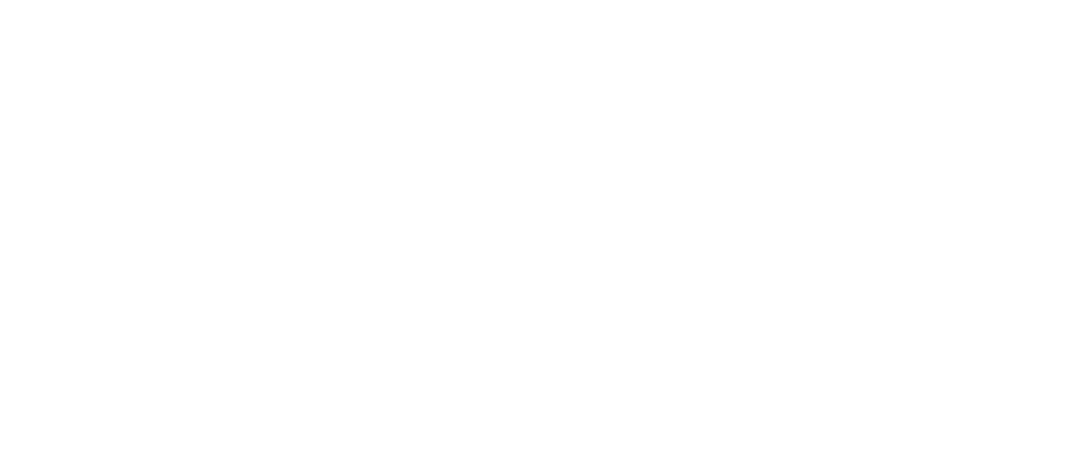
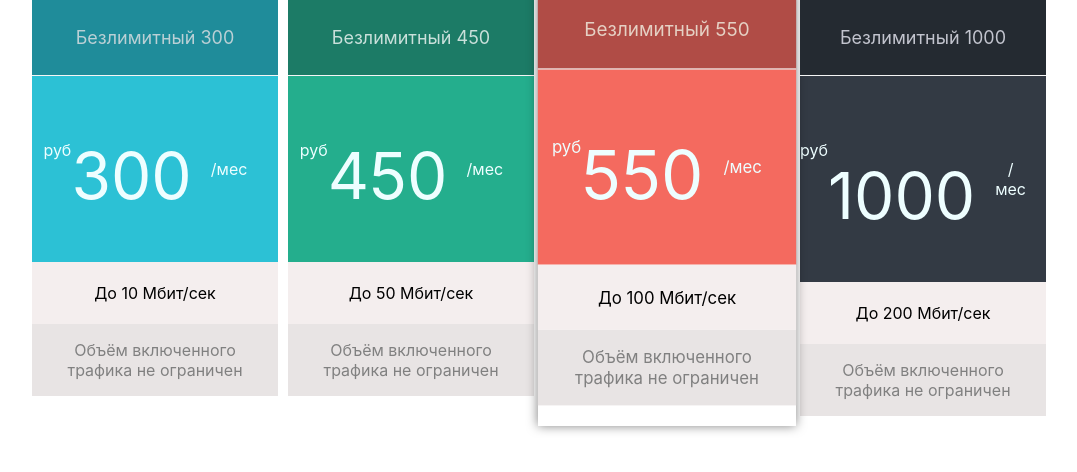
Before and after one commit to JuliaMichaela/23-week-tariff-app, a React (Create React App) app: page / in a window 1280 px wide. Shown: the top 472 px of the page, without its empty margins (101-1178 px from the left). Built offline with nearby package versions, Linux system fonts and the light colour scheme.

Commit message:
added isSelected

```diff
--- a/src/App.js
+++ b/src/App.js
@@ -1,9 +1,49 @@
-import './style/App.css';
+import './styles/App.css';
+import Tariff from './components/Tariff';
+import tariffs from './components/tariffs';
+import themeA from "./styles/300.module.css";
+import themeB from "./styles/450.module.css";
+import themeC from "./styles/550.module.css";
+import themeD from "./styles/1000.module.css";
+
+const rates = [
+  {
+    rate: "300",
+    speed: "10",
+  },
+  {
+    rate: "450",
+    speed: "50",
+  },
+  {
+    rate: "550",
+    speed: "100",
+    isSelected: "selected",
+  },
+  {
+    rate: "1000",
+    speed: "200",
+  },
+];
+
 
 function App() {
+  const themes = [themeA, themeB, themeC, themeD];
   return (
     <div className="App">
-
+      <div className="plans">
+        {rates.map((card, i) => (
+          <Tariff
+          key={i}
+            rate={card.rate}
+            price={card.rate}
+            speed={card.speed}
+            theme={themes[i]}
+            isSelected={card.isSelected}
+          />
+          ))
+        }
+      </div>
     </div>
   );
 }
--- a/src/components/Tariff.jsx
+++ b/src/components/Tariff.jsx
@@ -2,10 +2,10 @@ import "../styles/tariff.css";
 
 export default function Tariff(props) {
 
-    const classCard = (isSelected ? "selected" : "");
+    const classCard = (props.isSelected ? "selected" : "");
 
     return (
-        <div onClick={handleChange} className={`card ${classCard}`}>
+        <div className={`card ${classCard}`}>
             <header className={`card_header ${props.theme.card_header}`}>Безлимитный  {props.rate}</header>
             <div className={`card_price ${props.theme.card_price}`}>
                 <p className="card_value">руб </p>
--- a/src/index.js
+++ b/src/index.js
@@ -1,6 +1,6 @@
 import React from 'react';
 import ReactDOM from 'react-dom/client';
-import './style/index.css';
+import './styles/index.css';
 import App from './App';
 
 const root = ReactDOM.createRoot(document.getElementById('root'));
```
Also changed, not shown: src/styles/1000.module.css (renamed from src/style/1000.module.css), src/styles/300.module.css (renamed from src/style/300.module.css), src/styles/450.module.css (renamed from src/style/450.module.css), src/styles/550.module.css (renamed from src/style/550.module.css), src/styles/App.css (renamed from src/style/App.css), src/styles/index.css (renamed from src/style/index.css), src/styles/tariff.css (renamed from src/style/tariff.css).
